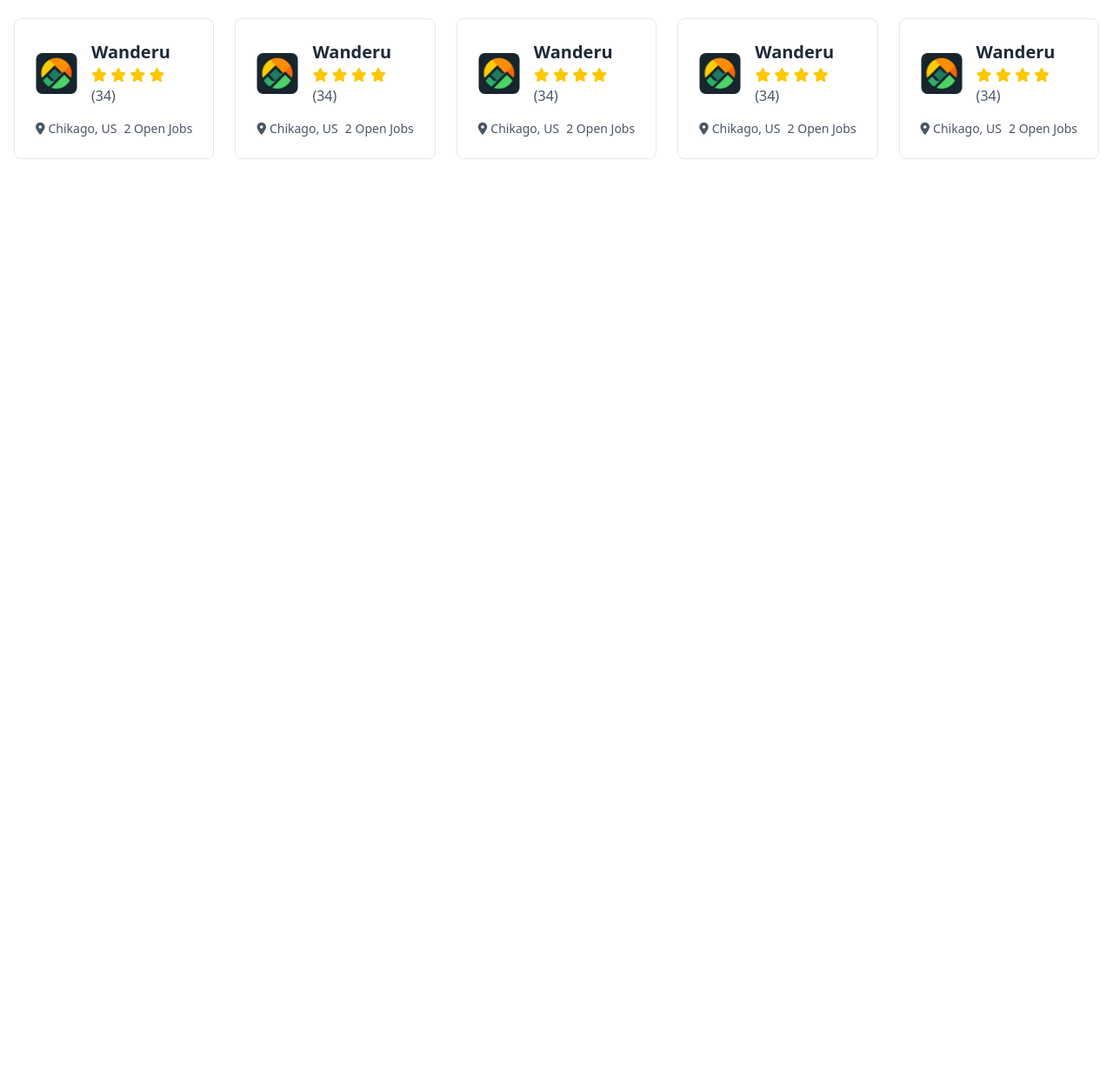
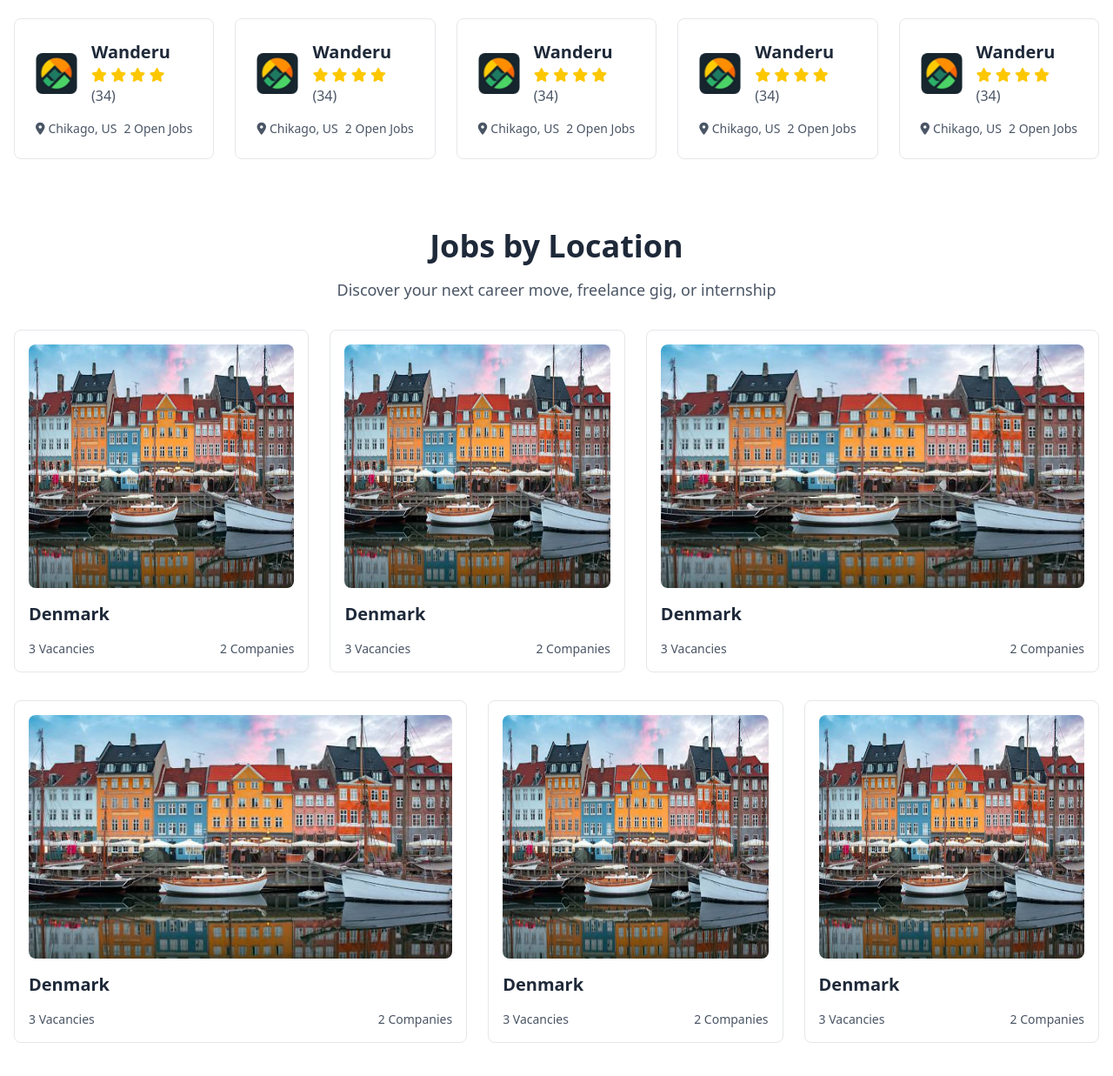
Before and after one commit to devabutaher/job-portal-tailwind, a website built with Vite: page index.html in a window 1280 px wide. Shown: the part 3345-4582 px from the top of the page at 87% size. Before the commit the page ends 3608 px from the top, so only its background shows below. Built offline with nearby package versions, Linux system fonts and the light colour scheme.

Commit message:
jobs by location

```diff
--- a/index.html
+++ b/index.html
@@ -796,7 +796,69 @@
       </div>
     </section>
 
+    <!-- Jobs by Location  -->
+    <section class="space-y-8">
+      <div class="text-center space-y-4 mb-8">
+        <h1 class="text-4xl font-bold">Jobs by Location</h1>
+        <p class="text-gray-600 text-lg">
+          Discover your next career move, freelance gig, or internship
+        </p>
+      </div>
 
+      <div class="grid sm:grid-cols-2 lg:grid-cols-4 xl:grid-cols-7 gap-6">
+        <div class="xl:col-span-2 space-y-4 border border-gray-200 hover:border-gray-300 transition-all hover:shadow-xl duration-200 p-4 rounded-lg bg-white cursor-pointer">
+          <img class="rounded-lg w-full lg:h-[280px]" src="images/denmark.png" alt="denmark">
+          <h3 class="text-xl font-semibold text-gray-800">Denmark</h3>
+          <div class="flex items-center gap-2 text-gray-600 text-sm justify-between">
+            <p>3 Vacancies</p>
+            <p>2 Companies</p>
+          </div>
+        </div>
+        <div class="xl:col-span-2 space-y-4 border border-gray-200 hover:border-gray-300 transition-all hover:shadow-xl duration-200 p-4 rounded-lg bg-white cursor-pointer">
+          <img class="rounded-lg w-full lg:h-[280px]" src="images/denmark.png" alt="denmark">
+          <h3 class="text-xl font-semibold text-gray-800">Denmark</h3>
+          <div class="flex items-center gap-2 text-gray-600 text-sm justify-between">
+            <p>3 Vacancies</p>
+            <p>2 Companies</p>
+          </div>
+        </div>
+        <div class="lg:col-span-2 xl:col-span-3 space-y-4 border border-gray-200 hover:border-gray-300 transition-all hover:shadow-xl duration-200 p-4 rounded-lg bg-white cursor-pointer">
+          <img class="rounded-lg w-full lg:h-[280px]" src="images/denmark.png" alt="denmark">
+          <h3 class="text-xl font-semibold text-gray-800">Denmark</h3>
+          <div class="flex items-center gap-2 text-gray-600 text-sm justify-between">
+            <p>3 Vacancies</p>
+            <p>2 Companies</p>
+          </div>
+        </div>
+      </div>
+
+      <div class="grid sm:grid-cols-2 lg:grid-cols-4 xl:grid-cols-7 gap-6">
+        <div class="lg:col-span-2 xl:col-span-3 space-y-4 border border-gray-200 hover:border-gray-300 transition-all hover:shadow-xl duration-200 p-4 rounded-lg bg-white cursor-pointer">
+          <img class="rounded-lg w-full lg:h-[280px]" src="images/denmark.png" alt="denmark">
+          <h3 class="text-xl font-semibold text-gray-800">Denmark</h3>
+          <div class="flex items-center gap-2 text-gray-600 text-sm justify-between">
+            <p>3 Vacancies</p>
+            <p>2 Companies</p>
+          </div>
+        </div>
+        <div class="xl:col-span-2 space-y-4 border border-gray-200 hover:border-gray-300 transition-all hover:shadow-xl duration-200 p-4 rounded-lg bg-white cursor-pointer">
+          <img class="rounded-lg w-full lg:h-[280px]" src="images/denmark.png" alt="denmark">
+          <h3 class="text-xl font-semibold text-gray-800">Denmark</h3>
+          <div class="flex items-center gap-2 text-gray-600 text-sm justify-between">
+            <p>3 Vacancies</p>
+            <p>2 Companies</p>
+          </div>
+        </div>
+        <div class="xl:col-span-2 space-y-4 border border-gray-200 hover:border-gray-300 transition-all hover:shadow-xl duration-200 p-4 rounded-lg bg-white cursor-pointer">
+          <img class="rounded-lg w-full lg:h-[280px]" src="images/denmark.png" alt="denmark">
+          <h3 class="text-xl font-semibold text-gray-800">Denmark</h3>
+          <div class="flex items-center gap-2 text-gray-600 text-sm justify-between">
+            <p>3 Vacancies</p>
+            <p>2 Companies</p>
+          </div>
+        </div>
+      </div>
+    </section>
   </main>
 
   <script type="module" src="/src/main.js"></script>
```
Also changed, not shown: public/images/denmark.png (added).
